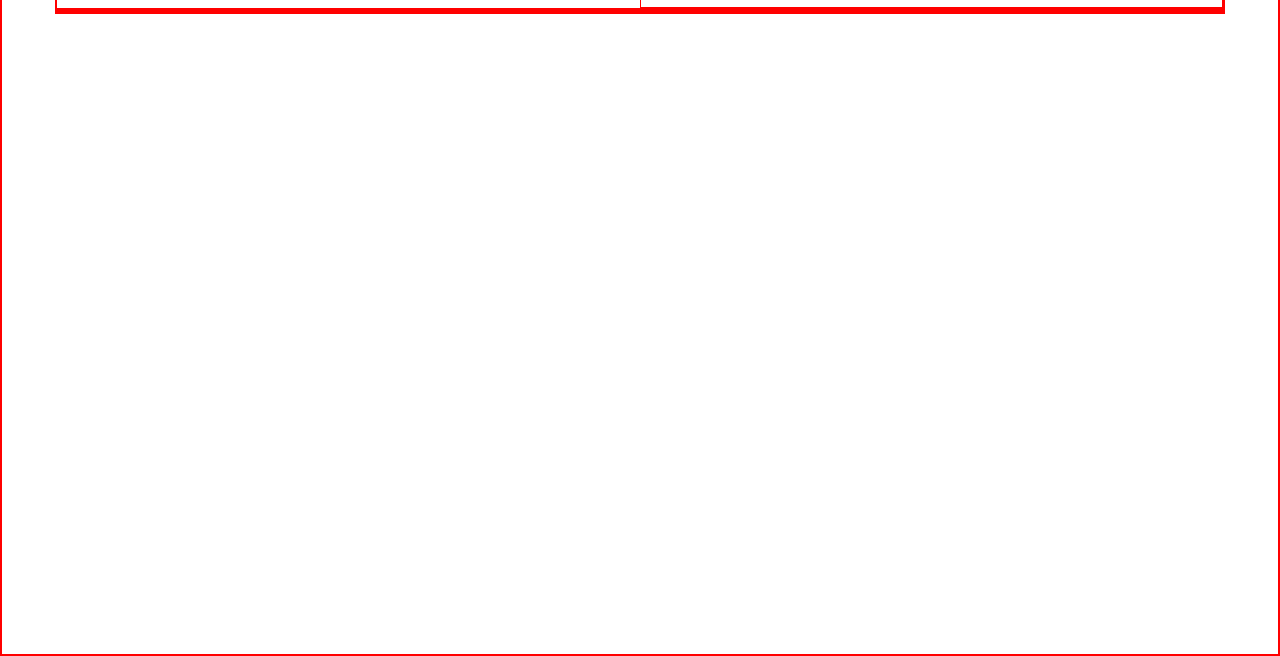
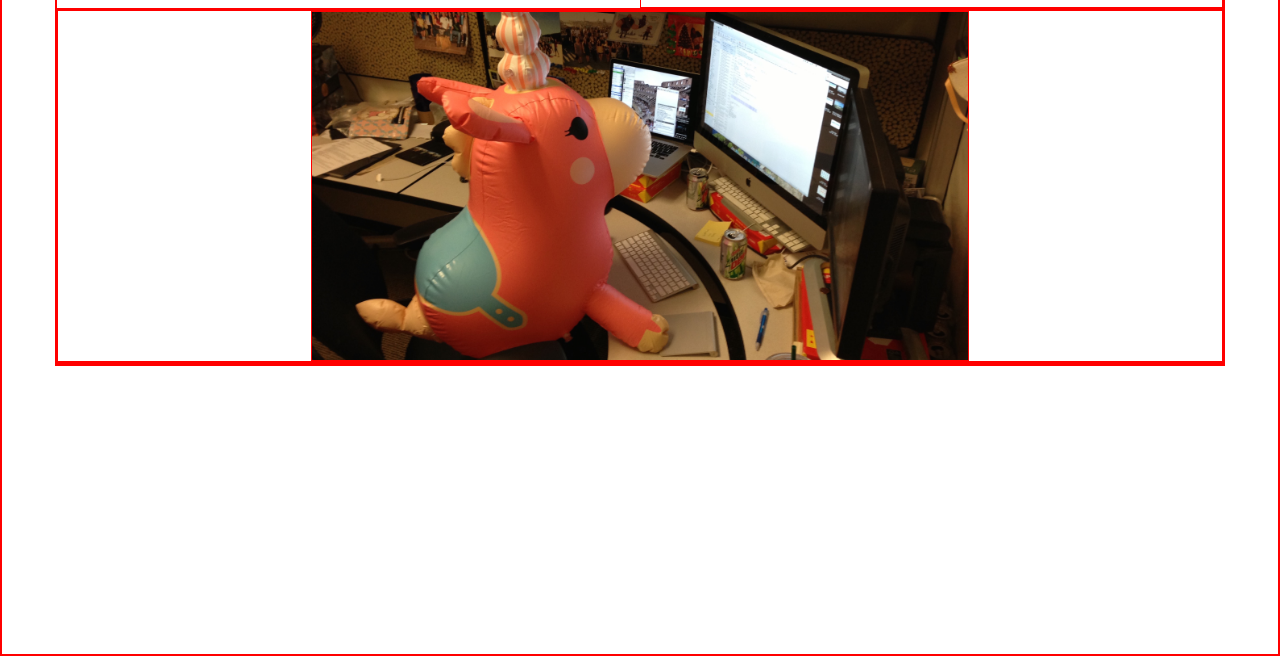
Before and after one commit to carchi8py/P-Portfolio, a plain HTML site: page index.html in a window 1280 px wide. Shown: the part 144-800 px from the top of the page. Drawn offline with Linux system fonts and the light colour scheme.

Commit message:
Added inital Main image

```diff
--- a/css/main.css
+++ b/css/main.css
@@ -13,6 +13,14 @@
     width: 100px;
     height: 100px;
     margin-top: 20px;
+}
+
+.main-image {
+    max-width: 100%;
+    max-height: 350px;
+    display: block;
+    margin-left: auto;
+    margin-right: auto;
 }
 
 body {
--- a/index.html
+++ b/index.html
@@ -23,6 +23,9 @@
 				</div>
 			</div>
 			<div class="row">
+				<div class="col-md-12">
+					<img class="main-image img-responsive" src="images/main-image-large.jpg">
+				</div>
 			</div>
 			<div class="row">
 			</div>
```
Also changed, not shown: images/main-image-large.jpg (added).
